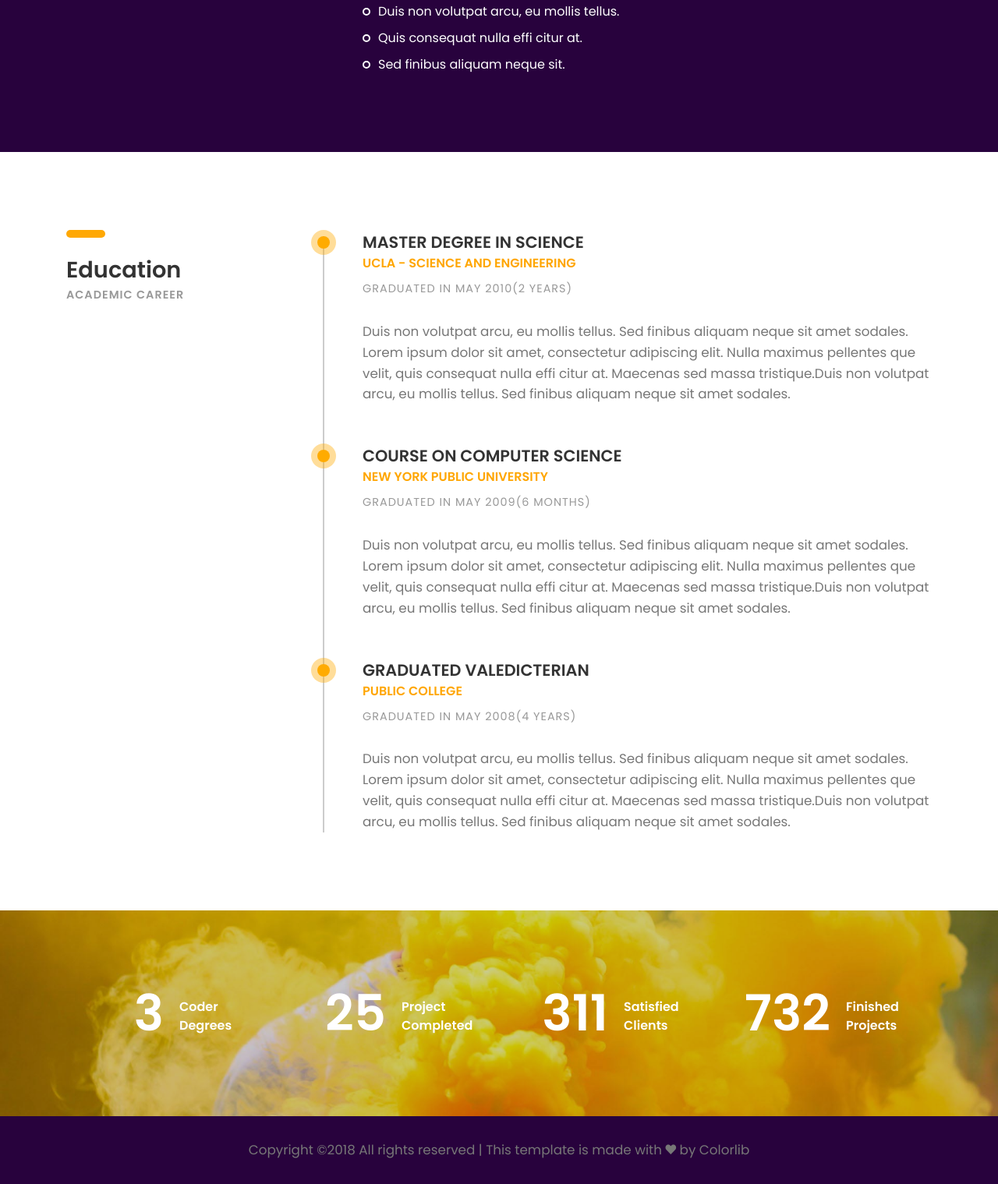
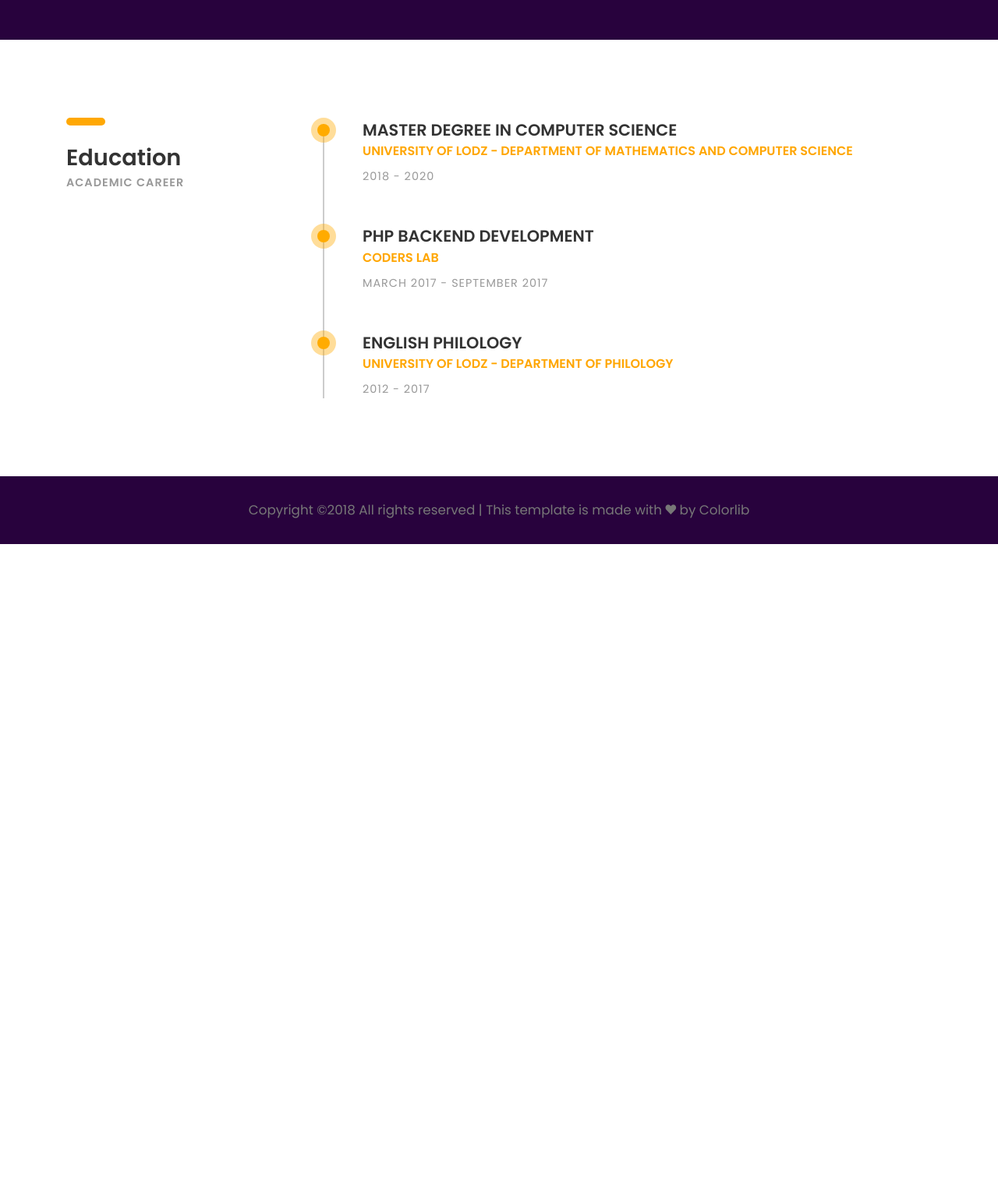
Before and after one commit to joannatrojak/joannatrojak.github.io, a plain HTML site: page index.html in a window 1280 px wide. Shown: the part 3796-5315 px from the top of the page at 78% size. After the commit the page ends 4494 px from the top, so only its background shows below. Drawn offline with Linux system fonts and the light colour scheme; files whose address does not match are found by name.

Commit message:
education, experience

```diff
--- a/index.html
+++ b/index.html
@@ -302,32 +302,26 @@
 				<div class="col-sm-8">
 
 					<div class="experience margin-b-50">
-						<h4><b>JUNIOR PROJECT MANAGER</b></h4>
-						<h5 class="font-yellow"><b>DESIGN STUDIO</b></h5>
-						<h6 class="margin-t-10">MARCH 2015 - PRESENT</h6>
-						<p class="font-semi-white margin-tb-30">Duis non volutpat arcu, eu mollis tellus. Sed finibus aliquam neque sit amet sodales.
-							Lorem ipsum dolor sit amet, consectetur adipiscing elit. Nulla maximus pellentes que velit,
-							quis consequat nulla effi citur at. Maecenas sed massa tristique.Duis non volutpat arcu,
-							eu mollis tellus. Sed finibus aliquam neque sit amet sodales. </p>
+						<h4><b>JUNIOR WEB DEVELOPER</b></h4>
+						<h5 class="font-yellow"><b>Asdirect Sp z.o.o/ Autodna</b></h5>
+						<h6 class="margin-t-10">DECEMBER 2017 - MARCH 2018</h6>
+						<p class="font-semi-white margin-tb-30">Autodna is the webservice that lets you check check information about your car based on your VIN number. During my time there I was
+                           responsible for: </p>
 						<ul class="list margin-b-30">
-							<li>Duis non volutpat arcu, eu mollis tellus.</li>
-							<li>Quis consequat nulla effi citur at.</li>
-							<li>Sed finibus aliquam neque sit.</li>
+							<li>maintanance and error checking of web crawlers which are downloading the data about cars</li>
+							<li>checking the quality of data stored in database.</li>
 						</ul>
 					</div><!-- experience -->
 
 					<div class="experience margin-b-50">
-						<h4><b>WEB MASTER/WEB DEVELOPER</b></h4>
-						<h5 class="font-yellow"><b>DESIGN & WEB STUDIO</b></h5>
-						<h6 class="margin-t-10">APRIL 2014 - FEBRUARY 2015</h6>
-						<p class="font-semi-white margin-tb-30">Duis non volutpat arcu, eu mollis tellus. Sed finibus aliquam neque sit amet sodales.
-							Lorem ipsum dolor sit amet, consectetur adipiscing elit. Nulla maximus pellentes que velit,
-							quis consequat nulla effi citur at. Maecenas sed massa tristique.Duis non volutpat arcu,
-							eu mollis tellus. Sed finibus aliquam neque sit amet sodales. </p>
+						<h4><b>WEB DEVELOPER</b></h4>
+						<h5 class="font-yellow"><b>Freelancer</b></h5>
+						<h6 class="margin-t-10">APRIL 2018 - AUGUST 2018</h6>
+						<p class="font-semi-white margin-tb-30">During my time as a freelance web developer I was responsible for: </p>
 						<ul class="list margin-b-30">
-							<li>Duis non volutpat arcu, eu mollis tellus.</li>
-							<li>Quis consequat nulla effi citur at.</li>
-							<li>Sed finibus aliquam neque sit.</li>
+							<li>working directly with clients and understanding their needs</li>
+							<li>created both front-end and back-end of the site</li>
+							<li>monitoring and maintaing the website.</li>
 						</ul>
 					</div><!-- experience -->
 
@@ -349,33 +343,21 @@
 				<div class="col-sm-8">
 					<div class="education-wrapper">
 						<div class="education margin-b-50">
-							<h4><b>MASTER DEGREE IN SCIENCE</b></h4>
-							<h5 class="font-yellow"><b>UCLA - SCIENCE AND ENGINEERING</b></h5>
-							<h6 class="font-lite-black margin-t-10">GRADUATED IN MAY 2010(2 YEARS)</h6>
-							<p class="margin-tb-30">Duis non volutpat arcu, eu mollis tellus. Sed finibus aliquam neque sit amet sodales.
-							Lorem ipsum dolor sit amet, consectetur adipiscing elit. Nulla maximus pellentes que velit,
-							quis consequat nulla effi citur at. Maecenas sed massa tristique.Duis non volutpat arcu,
-							eu mollis tellus. Sed finibus aliquam neque sit amet sodales. </p>
+							<h4><b>MASTER DEGREE IN COMPUTER SCIENCE</b></h4>
+							<h5 class="font-yellow"><b>UNIVERSITY OF LODZ - DEPARTMENT OF MATHEMATICS AND COMPUTER SCIENCE</b></h5>
+							<h6 class="font-lite-black margin-t-10">2018 - 2020</h6>
 						</div><!-- education -->
 
 						<div class="education margin-b-50">
-							<h4><b>COURSE ON COMPUTER SCIENCE</b></h4>
-							<h5 class="font-yellow"><b>NEW YORK PUBLIC UNIVERSITY</b></h5>
-							<h6 class="font-lite-black margin-t-10">GRADUATED IN MAY 2009(6 MONTHS)</h6>
-							<p class="margin-tb-30">Duis non volutpat arcu, eu mollis tellus. Sed finibus aliquam neque sit amet sodales.
-							Lorem ipsum dolor sit amet, consectetur adipiscing elit. Nulla maximus pellentes que velit,
-							quis consequat nulla effi citur at. Maecenas sed massa tristique.Duis non volutpat arcu,
-							eu mollis tellus. Sed finibus aliquam neque sit amet sodales. </p>
+							<h4><b>PHP BACKEND DEVELOPMENT</b></h4>
+							<h5 class="font-yellow"><b>CODERS LAB</b></h5>
+							<h6 class="font-lite-black margin-t-10">MARCH 2017 - SEPTEMBER 2017</h6>
 						</div><!-- education -->
 
 						<div class="education margin-b-50">
-							<h4><b>GRADUATED VALEDICTERIAN</b></h4>
-							<h5 class="font-yellow"><b>PUBLIC COLLEGE</b></h5>
-							<h6 class="font-lite-black margin-t-10">GRADUATED IN MAY 2008(4 YEARS)</h6>
-							<p class="margin-tb-30">Duis non volutpat arcu, eu mollis tellus. Sed finibus aliquam neque sit amet sodales.
-							Lorem ipsum dolor sit amet, consectetur adipiscing elit. Nulla maximus pellentes que velit,
-							quis consequat nulla effi citur at. Maecenas sed massa tristique.Duis non volutpat arcu,
-							eu mollis tellus. Sed finibus aliquam neque sit amet sodales. </p>
+							<h4><b>ENGLISH PHILOLOGY</b></h4>
+							<h5 class="font-yellow"><b>UNIVERSITY OF LODZ - DEPARTMENT OF PHILOLOGY</b></h5>
+							<h6 class="font-lite-black margin-t-10">2012 - 2017</h6>
 						</div><!-- education -->
 					</div><!-- education-wrapper -->
 				</div><!-- col-sm-8 -->
@@ -383,43 +365,6 @@
 		</div><!-- container -->
 
 	</section><!-- about-section -->
-
-	<section class="counter-section" id="counter">
-		<div class="container">
-			<div class="row">
-
-				<div class="col-sm-6 col-md-6 col-lg-3">
-					<div class="counter margin-b-30">
-						<h1 class="title"><b><span class="counter-value" data-duration="400" data-count="3">0</span></b></h1>
-						<h5 class="desc"><b>Coder Degrees</b></h5>
-					</div><!-- counter -->
-				</div><!-- col-md-3-->
-
-				<div class="col-sm-6 col-md-6 col-lg-3">
-					<div class="counter margin-b-30">
-						<h1 class="title"><b><span class="counter-value" data-duration="1400" data-count="25">0</span></b></h1>
-						<h5 class="desc"><b>Project Completed</b></h5>
-					</div><!-- counter -->
-				</div><!-- col-md-3-->
-
-				<div class="col-sm-6 col-md-6 col-lg-3">
-					<div class="counter margin-b-30">
-						<h1 class="title"><b><span class="counter-value" data-duration="700" data-count="311">0</span></b></h1>
-						<h5 class="desc"><b>Satisfied Clients</b></h5>
-					</div><!-- counter -->
-				</div><!-- col-md-3-->
-
-				<div class="col-sm-6 col-md-6 col-lg-3">
-					<div class="counter margin-b-30">
-						<h1 class="title"><b><span class="counter-value" data-duration="2000" data-count="732">0</span></b></h1>
-						<h5 class="desc"><b>Finished Projects</b></h5>
-					</div><!-- margin-b-30 -->
-				</div><!-- col-md-3-->
-
-			</div><!-- row-->
-		</div><!-- container-->
-    </section><!-- counter-section-->
-
 	<footer>
 		<p class="copyright">
 			<!-- Link back to Colorlib can't be removed. Template is licensed under CC BY 3.0. -->
```
